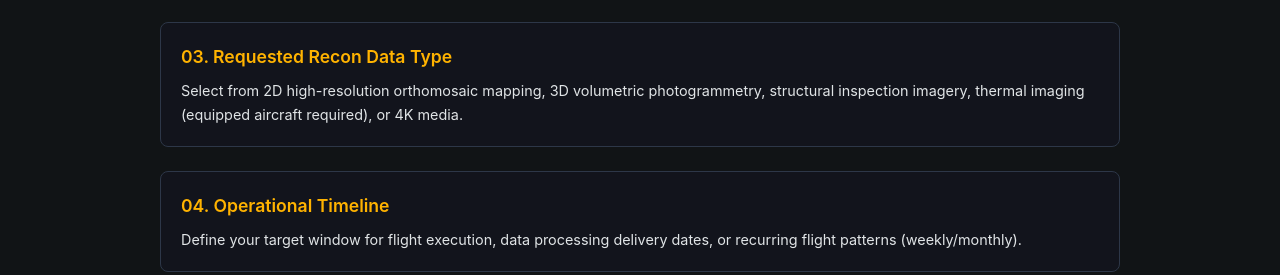
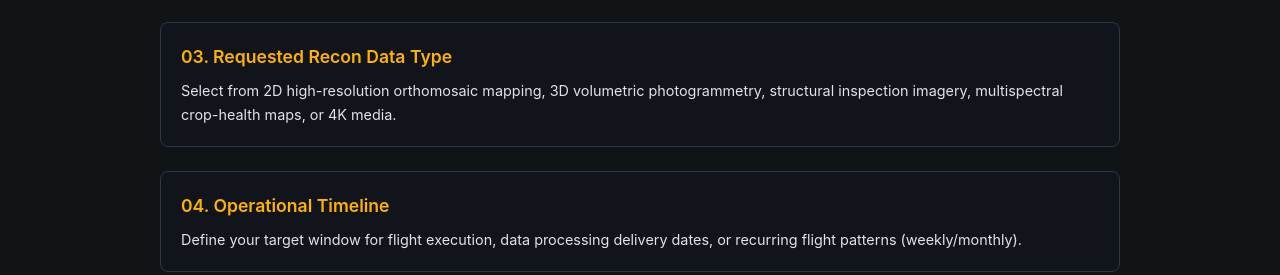
Before and after one commit to traviscloke126/traviscloke126.github.io, a Jekyll site: the page built from request.md, in a window 1280 px wide. Shown: the part 589-864 px from the top of the page. Built offline with Jekyll 4.4.1, drawn with Linux system fonts in a browser that asks for light colours.

Commit message:
Site: Mavic 3 Multispectral wording; drop thermal option
Co-Authored-By: Claude Opus 5.5 <noreply@anthropic.com>
Claude-Session: https://claude.ai/code/session_0121nintZbMubHLsTf2sNPjg

```diff
--- a/_layouts/default.html
+++ b/_layouts/default.html
@@ -426,7 +426,6 @@
   <option value="2D High-Res Orthomosaic Map">Field map / crop health</option>
   <option value="3D Photogrammetry / Volumetric">3D model or stockpile measurement</option>
   <option value="Roof / Structure / Tower Inspection">Roof or structure inspection</option>
-  <option value="Thermal Signature Tracking">Thermal imaging (equipped aircraft required)</option>
   <option value="Cinematic 4K Marketing Media">Aerial photos / 4K video</option>
 </select>
             </div>
--- a/pricing.html
+++ b/pricing.html
@@ -270,8 +270,8 @@ runGraphicsEngine();
 
 <h3>1. Agricultural Crop Health Mapping</h3>
 <p><strong>$5.00 / acre</strong> for the first 160 acres &bull; <strong>$4.00 / acre</strong> for acres 161&ndash;640 &bull; <strong>$3.25 / acre</strong> beyond 640<br>
-Includes the flight, a processed high-resolution orthomosaic, and a plant-health index map. <strong>$350 job minimum.</strong><br>
-<small style="color: #8b949e;">Plant-health maps are produced from visible-light (RGB) imagery. True NDVI and thermal imaging require a specially equipped aircraft and are quoted separately.</small></p>
+Includes the flight, a processed high-resolution orthomosaic, and a multispectral plant-health map (NDVI / NDRE). <strong>$350 job minimum.</strong><br>
+<small style="color: #8b949e;">Flown with a DJI Mavic 3 Multispectral (near-infrared and red-edge bands, RTK positioning). Management zones and prescription files for your equipment are available on request.</small></p>
 
 <h3>2. Earthwork, Volumetrics &amp; Site Mapping</h3>
 <p><strong>$750 base</strong> covers sites up to 20 acres &bull; <strong>$30 / acre</strong> for acres 21&ndash;100 &bull; <strong>$15 / acre</strong> beyond 100<br>
--- a/request.md
+++ b/request.md
@@ -21,7 +21,7 @@ To request aerial intelligence or data operations in Hutchinson, Reno County, an
 
   <div class="card" style="background: #12141c; padding: 20px; border-radius: 8px; border: 1px solid #2d3748;">
     <h3 style="color:#FFB300; font-size:1.1rem; margin-top:0; margin-bottom:0.5rem;">03. Requested Recon Data Type</h3>
-    <p style="font-size:0.9rem; color:#E0E4E6; margin:0;">Select from 2D high-resolution orthomosaic mapping, 3D volumetric photogrammetry, structural inspection imagery, thermal imaging (equipped aircraft required), or 4K media.</p>
+    <p style="font-size:0.9rem; color:#E0E4E6; margin:0;">Select from 2D high-resolution orthomosaic mapping, 3D volumetric photogrammetry, structural inspection imagery, multispectral crop-health maps, or 4K media.</p>
   </div>
 
   <div class="card" style="background: #12141c; padding: 20px; border-radius: 8px; border: 1px solid #2d3748;">
@@ -64,7 +64,7 @@ document.getElementById('generate-email-brief').addEventListener('click', functi
     "   [ ] 2D High-Res Orthomosaic Map",
     "   [ ] 3D Photogrammetry / Modeling",
     "   [ ] Infrastructure Inspection Imagery",
-    "   [ ] Thermal Imaging (equipped aircraft required)",
+    "   [ ] Multispectral Crop-Health Map (NDVI / NDRE)",
     "   [ ] Cinematic 4K Marketing Media",
     "",
     "5. REQUESTED TIMELINE / SCHEDULE CONSTRAINT:",
```
Also changed, not shown: operations.md (+1 -1 lines), privacy.md (+1 -1 lines).
